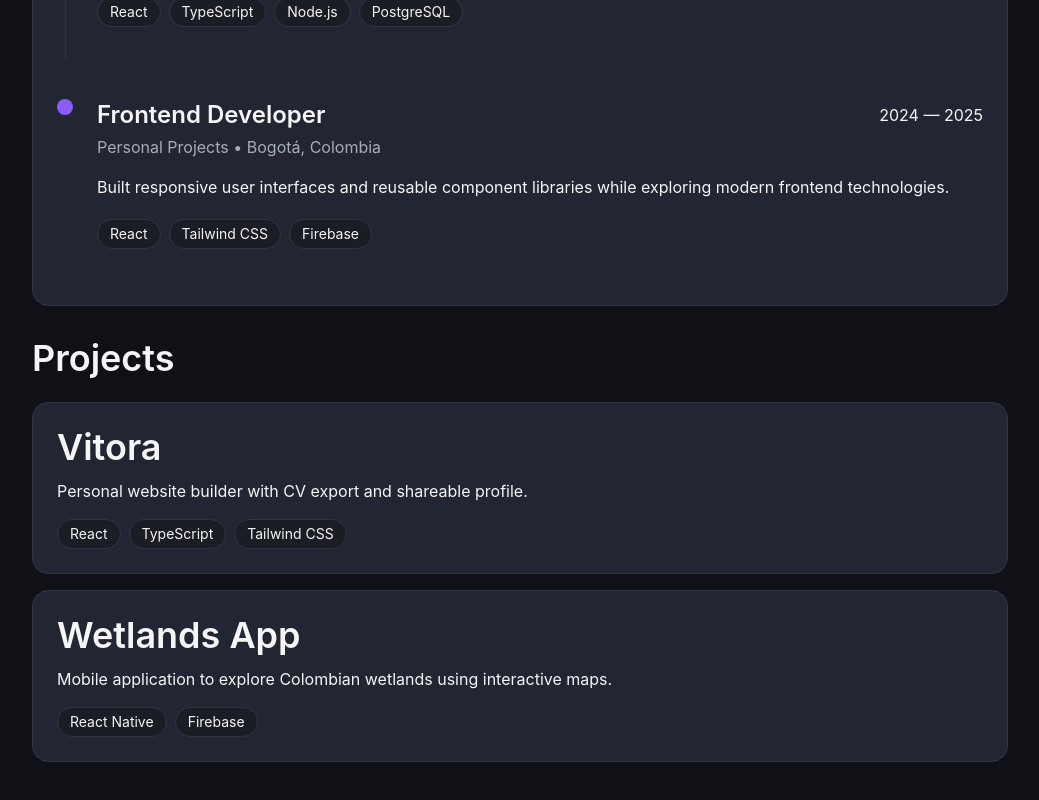
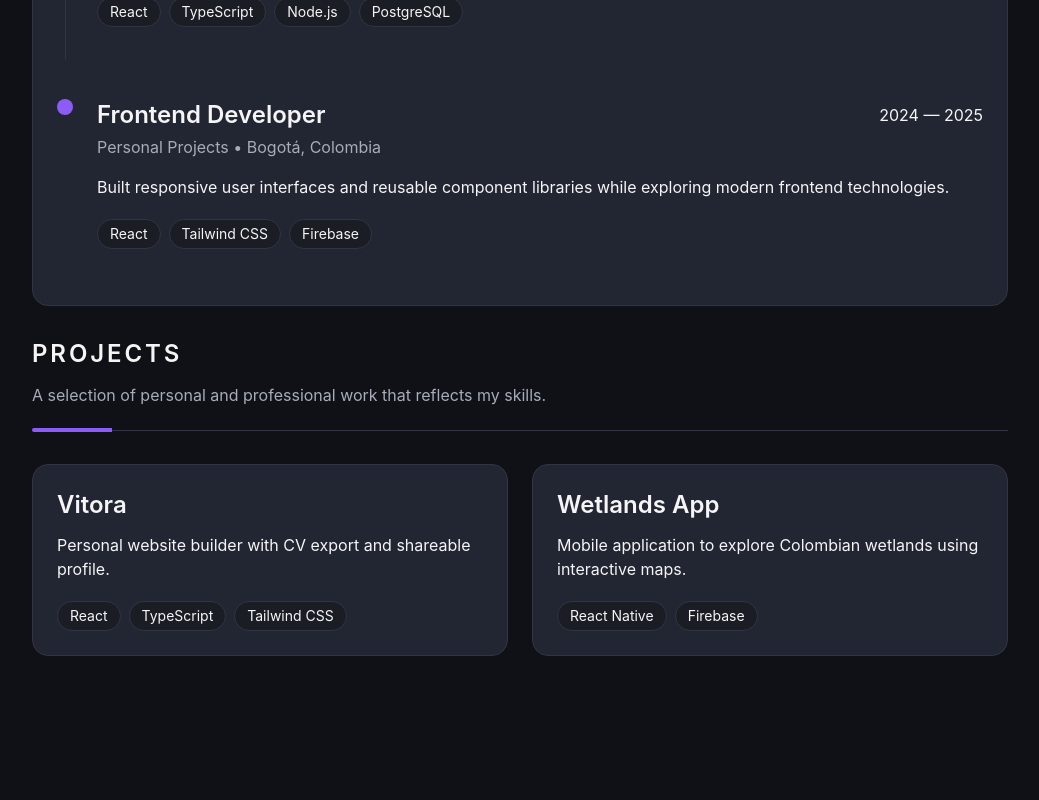
Before and after one commit to Ian-777/vitora, a React (Vite) app: page / in a window 1280 px wide. Shown: the part 1154-1954 px from the top of the page, without its empty margins (120-1159 px from the left). After the commit the page ends 1858 px from the top, so only its background shows below. Built offline with nearby package versions, Linux system fonts and the light colour scheme.

Commit message:
vitora 1.1.5

```diff
--- a/src/features/website/Website.tsx
+++ b/src/features/website/Website.tsx
@@ -2,7 +2,7 @@ import { Header } from "./components/Header";
 import { About } from "./components/About";
 import { Skills } from "./components/Skills";
 import { Experience } from "./components/experience";
-import { Projects } from "./components/Projects";
+import { Projects } from "./components/projects";
 
 export function Website() {
   return (
--- a/src/features/website/components/ProjectCard.tsx
+++ /dev/null
@@ -1,39 +0,0 @@
-import { Card, Tag, Typography } from "@/shared/ui";
-
-interface Project {
-  title: string;
-  description: string;
-  technologies: string[];
-  url: string;
-}
-
-interface ProjectCardProps {
-  project: Project;
-}
-
-export function ProjectCard({
-  project,
-}: ProjectCardProps) {
-  return (
-    <Card>
-      <Typography variant="h2">
-        {project.title}
-      </Typography>
-
-      <Typography
-        variant="body"
-        className="mt-3"
-      >
-        {project.description}
-      </Typography>
-
-      <div className="mt-4 flex flex-wrap gap-2">
-        {project.technologies.map((tech) => (
-          <Tag key={tech}>
-            {tech}
-          </Tag>
-        ))}
-      </div>
-    </Card>
-  );
-}
--- a/src/features/website/components/Projects.tsx
+++ /dev/null
@@ -1,23 +0,0 @@
-import { Section, Typography } from "@/shared/ui";
-
-import { profile } from "../profile.mock";
-import { ProjectCard } from "./ProjectCard";
-
-export function Projects() {
-  return (
-    <Section>
-      <Typography variant="h2">
-        Projects
-      </Typography>
-
-      <div className="mt-6 space-y-4">
-        {profile.projects.map((project) => (
-          <ProjectCard
-            key={project.title}
-            project={project}
-          />
-        ))}
-      </div>
-    </Section>
-  );
-}
--- a/src/features/website/components/projects/ProjectCard.tsx
+++ b/src/features/website/components/projects/ProjectCard.tsx
@@ -0,0 +1,49 @@
+import {
+  Card,
+  Tag,
+  Typography,
+} from "@/shared/ui";
+
+import type { Project } from "../../profile/types";
+
+interface ProjectCardProps {
+  project: Project;
+}
+
+export function ProjectCard({
+  project,
+}: ProjectCardProps) {
+  return (
+    <Card
+      className="
+        flex
+        h-full
+        flex-col
+        transition-all
+        duration-300
+        hover:-translate-y-1
+        hover:border-[var(--primary)]
+        hover:shadow-xl
+      "
+    >
+      <Typography variant="h3">
+        {project.title}
+      </Typography>
+
+      <Typography
+        variant="body"
+        className="mt-3 flex-1"
+      >
+        {project.description}
+      </Typography>
+
+      <div className="mt-5 flex flex-wrap gap-2">
+        {project.technologies.map((technology) => (
+          <Tag key={technology}>
+            {technology}
+          </Tag>
+        ))}
+      </div>
+    </Card>
+  );
+}
--- a/src/features/website/components/projects/Projects.tsx
+++ b/src/features/website/components/projects/Projects.tsx
@@ -0,0 +1,27 @@
+import {
+  Section,
+  SectionTitle,
+} from "@/shared/ui";
+
+import { profile } from "../../profile.mock";
+import { sectionContent } from "../../section-content";
+import { ProjectCard } from "./ProjectCard";
+
+export function Projects() {
+  return (
+    <Section>
+      <SectionTitle
+        {...sectionContent.projects}
+      />
+
+      <div className="mt-8 grid gap-6 md:grid-cols-2">
+        {profile.projects.map((project) => (
+          <ProjectCard
+            key={project.title}
+            project={project}
+          />
+        ))}
+      </div>
+    </Section>
+  );
+}
--- a/src/features/website/components/projects/index.ts
+++ b/src/features/website/components/projects/index.ts
@@ -0,0 +1,2 @@
+export * from "./Projects";
+export * from "./ProjectCard";
```
